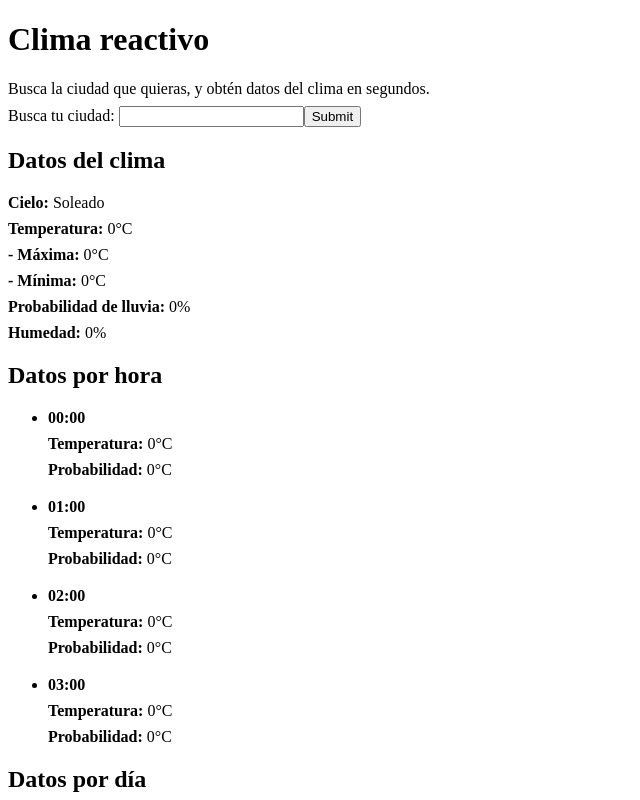
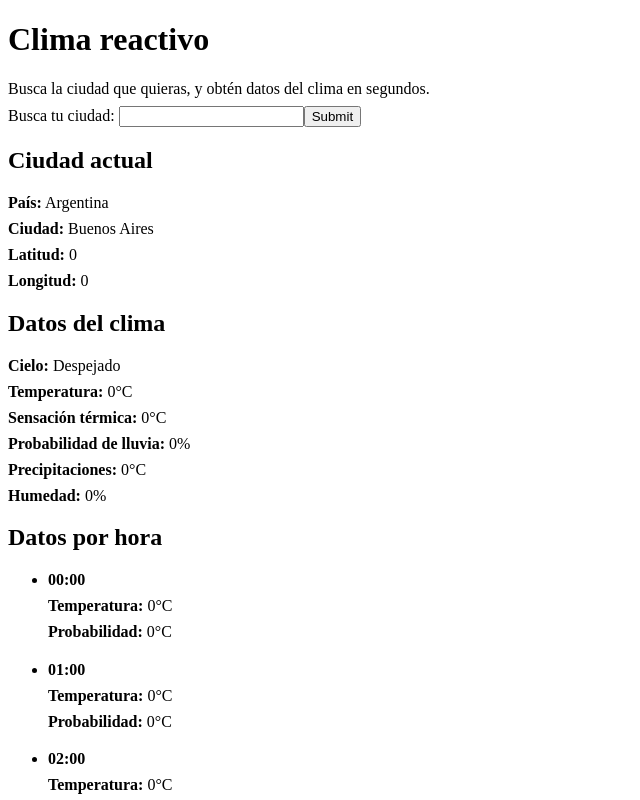
Before and after one commit to FacuA0/reactive-weather, a React (Vite) app: page / in a window 1280 px wide. Shown: the top 800 px of the page, without its empty margins (0-640 px from the left). Built offline with nearby package versions, Linux system fonts and the light colour scheme.

Commit message:
Ciudad actual

```diff
--- a/src/App.jsx
+++ b/src/App.jsx
@@ -1,5 +1,6 @@
 //import { useState } from 'react'
 import CitySearch from './components/CitySearch';
+import City from './components/City';
 import Now from './components/Now';
 import Day from './components/Day';
 import Hour from './components/Hour';
@@ -12,6 +13,11 @@ function App() {
             <h1>Clima reactivo</h1>
             <p>Busca la ciudad que quieras, y obtén datos del clima en segundos.</p>
             <CitySearch />
+
+            <div id="datos-ciudad">
+                <h2>Ciudad actual</h2>
+                <City />
+            </div>
 
             <div id="datos-actuales">
                 <h2>Datos del clima</h2>
--- /dev/null
+++ b/src/components/City.jsx
@@ -0,0 +1,12 @@
+function City(props) {
+    return (
+        <>
+            <p><b>País:</b> Argentina</p>
+            <p><b>Ciudad:</b> Buenos Aires</p>
+            <p><b>Latitud:</b> 0</p>
+            <p><b>Longitud:</b> 0</p>
+        </>
+    );
+}
+
+export default City;
--- a/src/components/Day.jsx
+++ b/src/components/Day.jsx
@@ -5,7 +5,7 @@ function Day(props) {
             <p><b>Cielo:</b> Soleado</p>
             <p><b>Temperatura máx:</b> 0°C</p>
             <p><b>Temperatura mín:</b> 0°C</p>
-            <p><b>Probabilidad:</b> 0°C</p>
+            <p><b>Probabilidad:</b> 0%</p>
         </li>
     );
 }
--- a/src/components/Now.jsx
+++ b/src/components/Now.jsx
@@ -1,11 +1,11 @@
 function Now() {
     return (
         <>
-            <p><b>Cielo:</b> Soleado</p>
+            <p><b>Cielo:</b> Despejado</p>
             <p><b>Temperatura:</b> 0°C</p>
-            <p><b>- Máxima:</b> 0°C</p>
-            <p><b>- Mínima:</b> 0°C</p>
+            <p><b>Sensación térmica:</b> 0°C</p>
             <p><b>Probabilidad de lluvia:</b> 0%</p>
+            <p><b>Precipitaciones:</b> 0°C</p>
             <p><b>Humedad:</b> 0%</p>
         </>
     );
```
